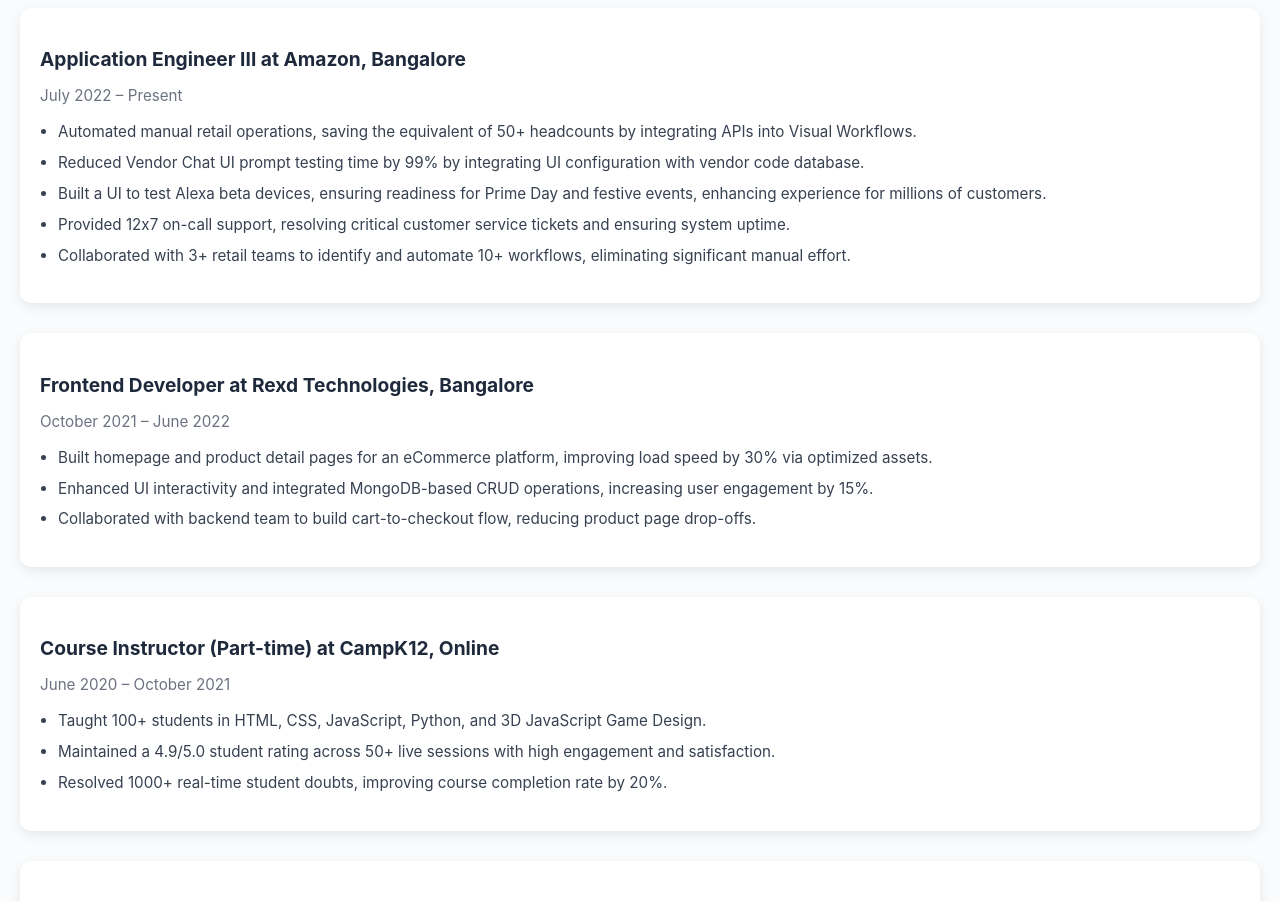
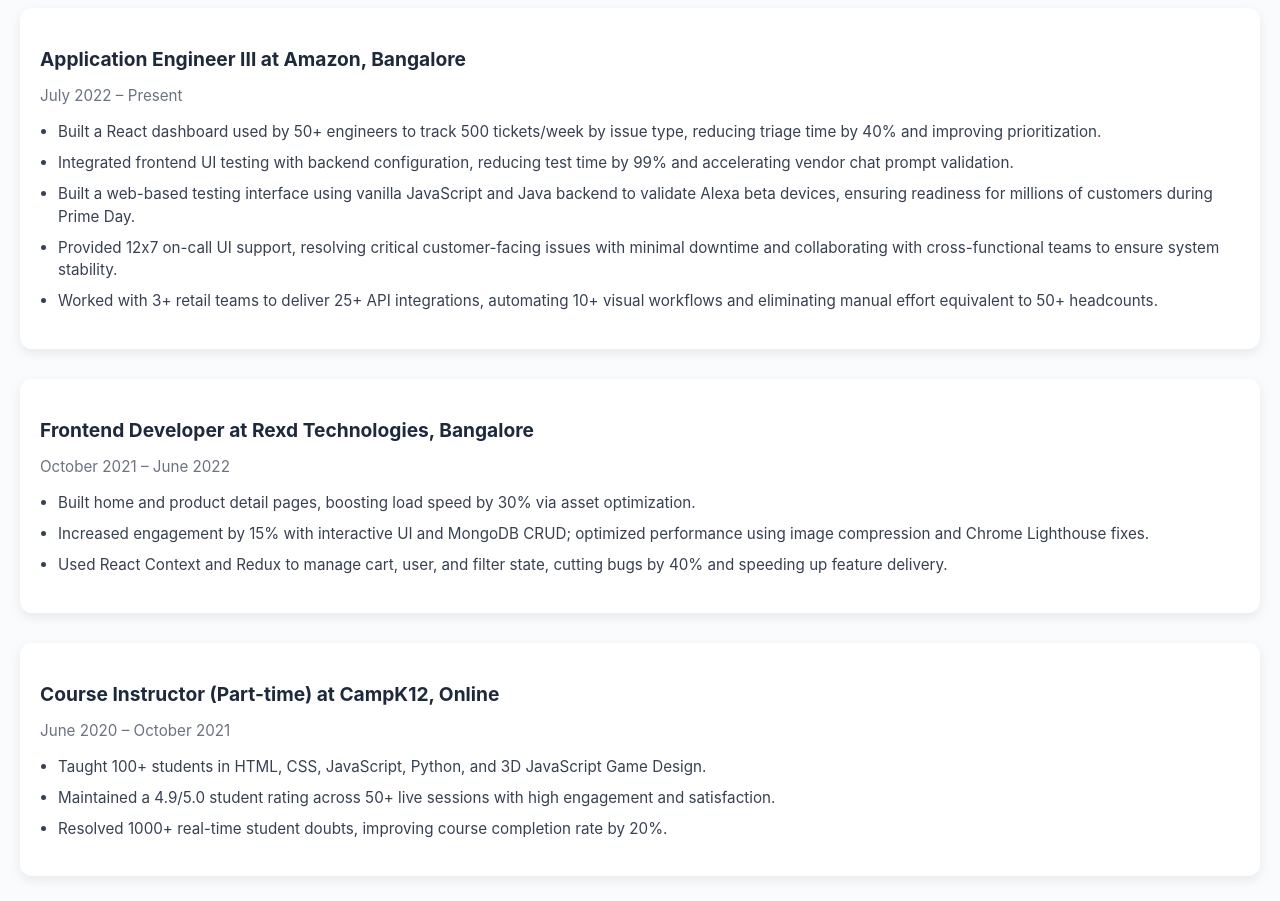
Before and after one commit to KaidenCoder/khaidem-sandip-portfolio, a React (Create React App) app: page / in a window 1280 px wide. Shown: the part 1120-2021 px from the top of the page. Built offline with nearby package versions, Linux system fonts and the light colour scheme.

Commit message:
resume correction

```diff
--- a/src/components/WorkExperience.js
+++ b/src/components/WorkExperience.js
@@ -7,11 +7,11 @@
                 <h3>Application Engineer III at Amazon, Bangalore</h3>
                 <p>July 2022 – Present</p>
                 <ul>
-                    <li>Automated manual retail operations, saving the equivalent of 50+ headcounts by integrating APIs into Visual Workflows.</li>
-                    <li>Reduced Vendor Chat UI prompt testing time by 99% by integrating UI configuration with vendor code database.</li>
-                    <li>Built a UI to test Alexa beta devices, ensuring readiness for Prime Day and festive events, enhancing experience for millions of customers.</li>
-                    <li>Provided 12x7 on-call support, resolving critical customer service tickets and ensuring system uptime.</li>
-                    <li>Collaborated with 3+ retail teams to identify and automate 10+ workflows, eliminating significant manual effort.</li>
+                    <li>Built a React dashboard used by 50+ engineers to track 500 tickets/week by issue type, reducing triage time by 40% and improving prioritization.</li>
+                    <li>Integrated frontend UI testing with backend configuration, reducing test time by 99% and accelerating vendor chat prompt validation.</li>
+                    <li>Built a web-based testing interface using vanilla JavaScript and Java backend to validate Alexa beta devices, ensuring readiness for millions of customers during Prime Day.</li>
+                    <li>Provided 12x7 on-call UI support, resolving critical customer-facing issues with minimal downtime and collaborating with cross-functional teams to ensure system stability.</li>
+                    <li>Worked with 3+ retail teams to deliver 25+ API integrations, automating 10+ visual workflows and eliminating manual effort equivalent to 50+ headcounts.</li>
                 </ul>
             </div>
 
@@ -19,9 +19,10 @@
                 <h3>Frontend Developer at Rexd Technologies, Bangalore</h3>
                 <p>October 2021 – June 2022</p>
                 <ul>
-                    <li>Built homepage and product detail pages for an eCommerce platform, improving load speed by 30% via optimized assets.</li>
-                    <li>Enhanced UI interactivity and integrated MongoDB-based CRUD operations, increasing user engagement by 15%.</li>
-                    <li>Collaborated with backend team to build cart-to-checkout flow, reducing product page drop-offs.</li>
+                    <li>Built home and product detail pages, boosting load speed by 30% via asset optimization.</li>
+                    <li>Increased engagement by 15% with interactive UI and MongoDB CRUD; optimized performance using image compression and Chrome Lighthouse fixes.</li>
+                    <li>Used React Context and Redux to manage cart, user, and filter state, cutting bugs by 40% and speeding up feature delivery.</li>
+
                 </ul>
             </div>
 
```
Also changed, not shown: 1 other file (tests, documents, lock files or other folders).
